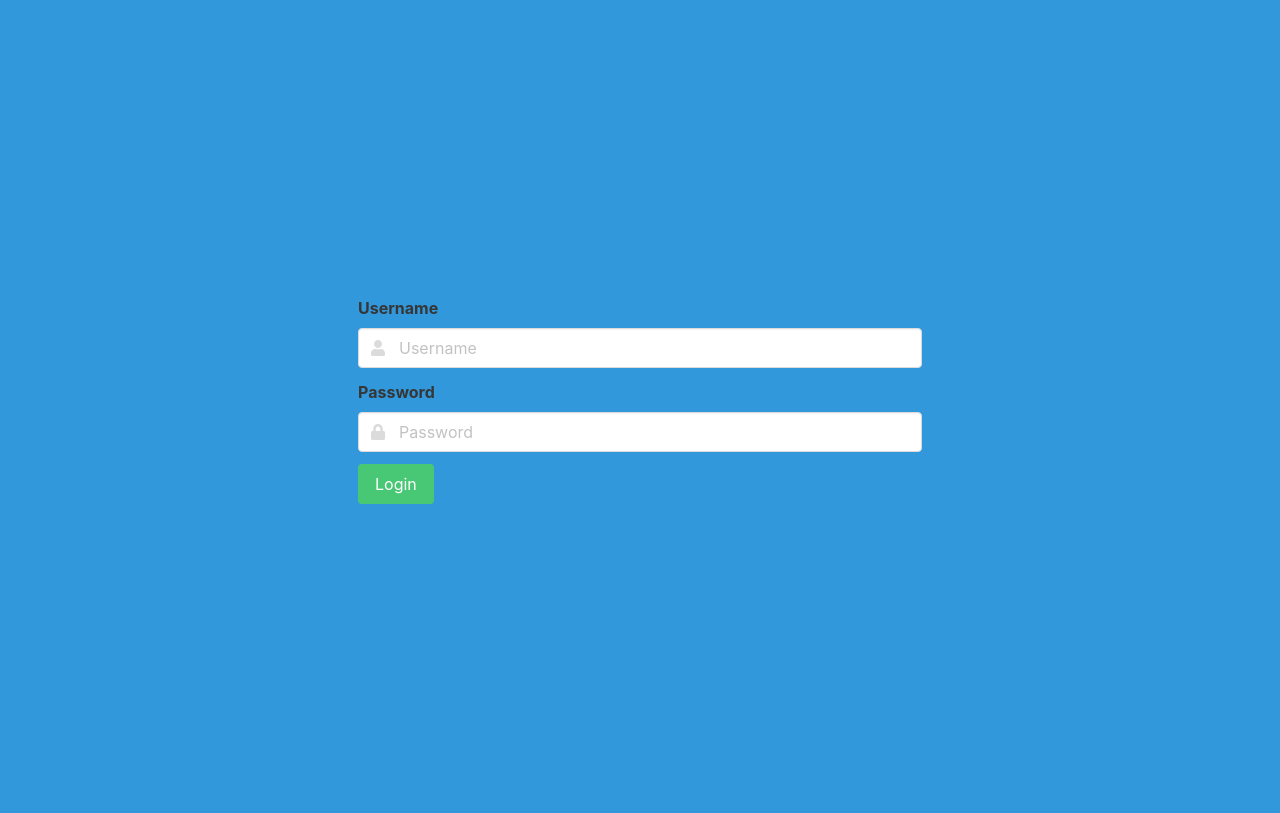
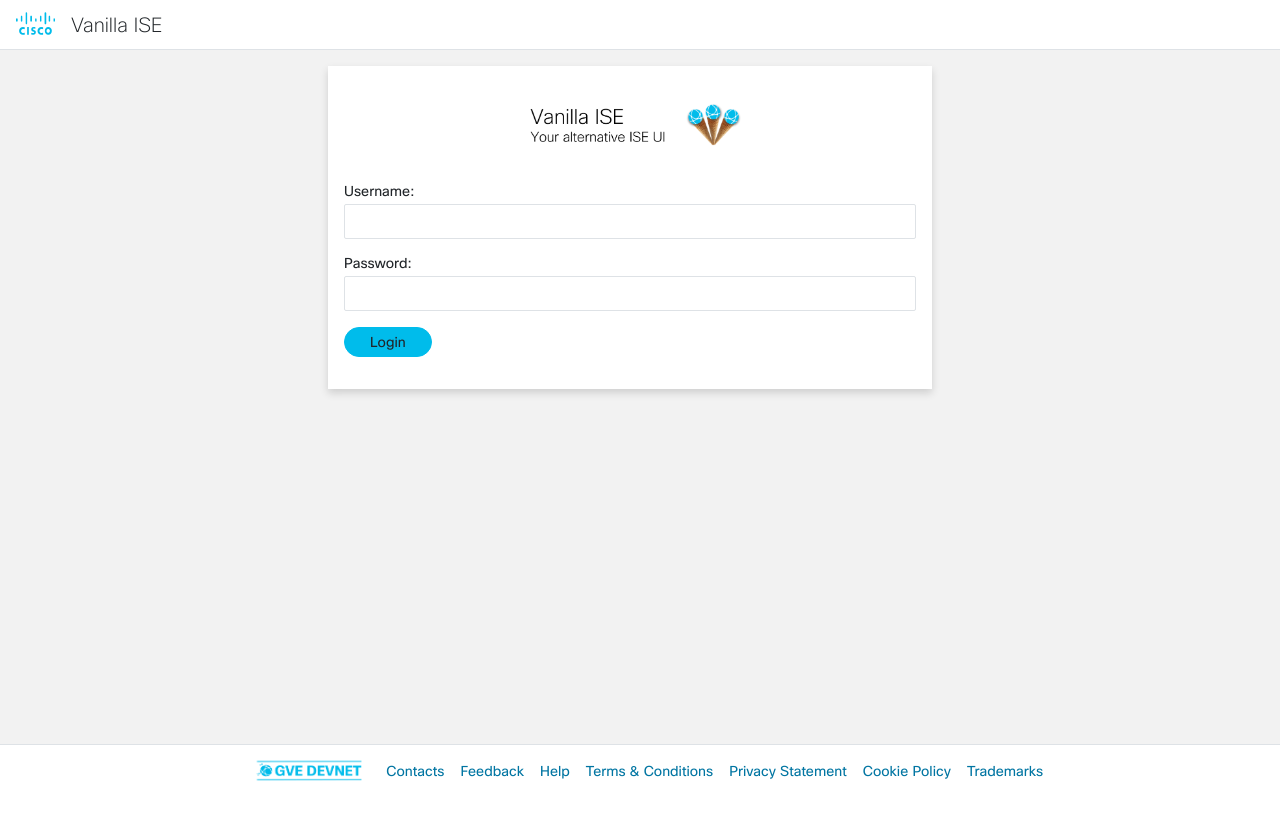
Before and after one commit to nir800/VanillaLogin, a Flask app: page /login in a window 1280 px wide. Before the commit the page ends 504 px from the top, so only its background shows below. Run offline with Flask 2, Linux system fonts and the light colour scheme; some libraries are stand-ins or nearby versions.

Commit message:
Login format

```diff
--- a/app.py
+++ b/app.py
@@ -72,7 +72,7 @@ def index():
     can be manually triggered by a "Query Device" link in each table row and thereby
     for each NAD device.
     '''
-    if session.get('logged_in') > int(time()):
+    if type(session.get('logged_in')) == int and session.get('logged_in') > int(time()):
         session['logged_in'] = int(time()) + backend.timeout
         print(f"Login extended until: {ctime(session['logged_in'])}")
         try:
@@ -107,7 +107,7 @@ def deviceQuery():
     This function shows an empty page with IP query field and button (GET)
     or a list of queried devices with associated session information (POST).
     '''
-    if session.get('logged_in') > int(time()):
+    if type(session.get('logged_in')) == int and session.get('logged_in') > int(time()):
         session['logged_in'] = int(time()) + backend.timeout
         print(f"Login extended until: {ctime(session['logged_in'])}")
         try:
@@ -138,7 +138,7 @@ def voucher():
     or revokes existing once (POST). For better user experience the voucher data
     is converted beforehand.
     '''
-    if session.get('logged_in') > int(time()):
+    if type(session.get('logged_in')) == int and session.get('logged_in') > int(time()):
         session['logged_in'] = int(time()) + backend.timeout
         print(f"Login extended until: {ctime(session['logged_in'])}")
         try:
@@ -193,7 +193,7 @@ def endpointQuery():
     This function shows an empty page with MAC address query field and button (GET)
     or a list of queried endpoint devices with associated auth status (POST).
     '''
-    if session.get('logged_in') > int(time()):
+    if type(session.get('logged_in')) == int and session.get('logged_in') > int(time()):
         session['logged_in'] = int(time()) + backend.timeout
         print(f"Login extended until: {ctime(session['logged_in'])}")
         try:
@@ -229,7 +229,6 @@ def login():
             print("login view - Successful Login")
             session['logged_in'] = int(time()) + backend.timeout
             print(f"Logged in until: {ctime(session['logged_in'])}")
-            backend.auth = HTTPBasicAuth(name,passw)
             return redirect(url_for('index'))
         else:
             print("Failed login")
--- a/backend.py
+++ b/backend.py
@@ -13,6 +13,8 @@ from requests.packages.urllib3.exceptions import InsecureRequestWarning
 requests.packages.urllib3.disable_warnings(InsecureRequestWarning)
 
 ######   Setting up the environment ######
+ise_user = os.environ.get('ISE_USER', "admin")
+ise_password = os.environ.get('ISE_PASSWORD', "")
 base_url = "https://" + os.environ.get('ISE_IP', "") + ":9060/ers/config/"
 switch_user = os.environ.get('SWITCH_USER', "netadmin")
 switch_password = os.environ.get('SWITCH_PASS', "")
@@ -22,10 +24,9 @@ voucher_group_B = "BBB-Vouchers"
 voucher_group_C = "CCC-Vouchers"
 timeout = 15 * 60 # in minutes
 
+auth = HTTPBasicAuth(ise_user, ise_password)
 headers = {"Content-Type": "application/json",
            "Accept": "application/json"}
-# auth = HTTPBasicAuth(ise_user, ise_password)
-auth = ""
 
 testbed_template = {'devices': {
     'device': {
@@ -154,15 +155,17 @@ def remove_ise_endpoint_group(mac_address: str, group_name: str):
 
 
 def initialize_ise(name, passw):
+    '''
+    This function validates the user-provided credentials against ISE.
+    If the credentials allow access to ISE's APIs - it will return "Done", otherwise - "ERROR".
+    '''
     print(f"Logging into ISE with username: {name}")
     url = "https://" + os.environ.get('ISE_IP', "") + ":9060/ers/sdk"
-    Iresponse = requests.get(url=url, auth=requests.auth.HTTPBasicAuth(name,passw), headers=headers, verify=False)
-    # print(Iresponse.status_code)
-    # print(Iresponse.content)
+    user_auth = HTTPBasicAuth(name,passw)
+    Iresponse = requests.get(url=url, headers=headers, auth=user_auth, verify=False)
     if Iresponse.status_code == 200:
        print(f"User {name} has suffecient permissions to login to ISE")
        return("Done")
-
     else:
         print(f"ERROR: Can't access ISE/failed User. Code: {Iresponse.status_code}")
         return("ERROR")
--- a/templates/login.html
+++ b/templates/login.html
@@ -1,52 +1,63 @@
-<!DOCTYPE html>
-<html>
+<!-- This login page offers various input field to gather global information like API Keys,
+    login name or password in advance of starting the demo.-->
 
-<head>
-    <meta charset="utf-8">
-    <meta name="viewport" content="width=device-width, initial-scale=1">
-    <title>Login</title>
-    <link rel="stylesheet" href="{{ url_for('static', filename='CSS/bulma.min.css') }}">
-    <script defer src="{{ url_for('static', filename='JS/all.js') }}"></script>
-</head>
+{% extends "masterPage.html" %}
 
-<body>
-    <section class="hero is-info is-fullheight">
-        <div class="hero-body">
-            <div class="container">
-                <div class="columns is-centered">
-                    <div class="column is-half">
-                        <form method="POST">
-                            <div class="field">
-                                <label class="label">Username</label>
-                                <div class="control has-icons-left has-icons-right">
-                                    <input class="input" type="text" name="username" placeholder="Username">
-                                    <span class="icon is-small is-left">
-                                        <i class="fas fa-user"></i>
-                                    </span>
+{% block content %}
+<form method="POST">
+    <div class="row" style="width:100%;">
+        <!-- Left Rail -->
+        <div class="col-xl-3 col-md-3">
+        </div>
+
+        <!-- Middle Rail -->
+        <div class="col-xl-6 col-md-6">
+            <div class="section">
+                <div class="panel panel--loose panel--raised base-margin-bottom">
+                    <form action="/clients" method="POST">
+                        <div class="section" style="width: 100%;">
+
+                            <!-- OPTIONAL: Replace with Customer Logo -->
+                            <div class="flex flex-center" style="margin-bottom:20px;">
+                                <img id="customer-logo"
+                                    src="{{ url_for('static', filename='IMAGES/vanilla_ISE_logo.png')}}">
+                            </div>
+
+                            <!--Login fields-->
+                            <div class="form-group base-margin-bottom">
+                                <div class="form-group__text">
+                                    <input name="username" type="text" required="" onfocus="showOriginalText('Login')">
+                                    <label for="username">Username:</label>
                                 </div>
                             </div>
-                            <div class="field">
-                                <label class="label">Password</label>
-                                <p class="control has-icons-left">
-                                    <input class="input" type="password" name="password" placeholder="Password">
-                                    <span class="icon is-small is-left">
-                                        <i class="fas fa-lock"></i>
-                                    </span>
-                                </p>
+
+                            <div class="form-group base-margin-bottom">
+                                <div class="form-group__text">
+                                    <input name="password" type="password" value="" required=""
+                                        onfocus="showOriginalText('Login')">
+                                    <label for="password">Password:</label>
+                                </div>
                             </div>
-                            <div class="field">
-                                <p class="control">
-                                    <button type="submit" class="button is-success">
-                                        Login
-                                    </button>
-                                </p>
-                            </div>
-                        </form>
-                    </div>
+
+                            <!-- Button area-->
+                            <input id="login-submit" onclick="showLoadingText()" onload="showOriginalText('Login')"
+                                class="btn btn-primary" type="submit" value="Login">
+
+                        </div>
+
+                    </form>
+
+                    <!--Alert for error message-->
+                    <!--PASS INFO: Pass the following information to the template: error=True/False ; errormessage="xxx" ; errorcode=xxx-->
+                    {% include "alert.html" %}
+
                 </div>
             </div>
         </div>
-    </section>
-</body>
 
-</html>
+        <!-- Right Rail -->
+        <div class="col-xl-3 col-md-3">
+        </div>
+    </div>
+</form>
+{% endblock %}
```
Also changed, not shown: README.md, img/vanilla_ISE_logo.png (added), static/IMAGES/vanilla_ISE_logo.png (added), static/IMAGES/vanilla_ISE_small.png (added).
